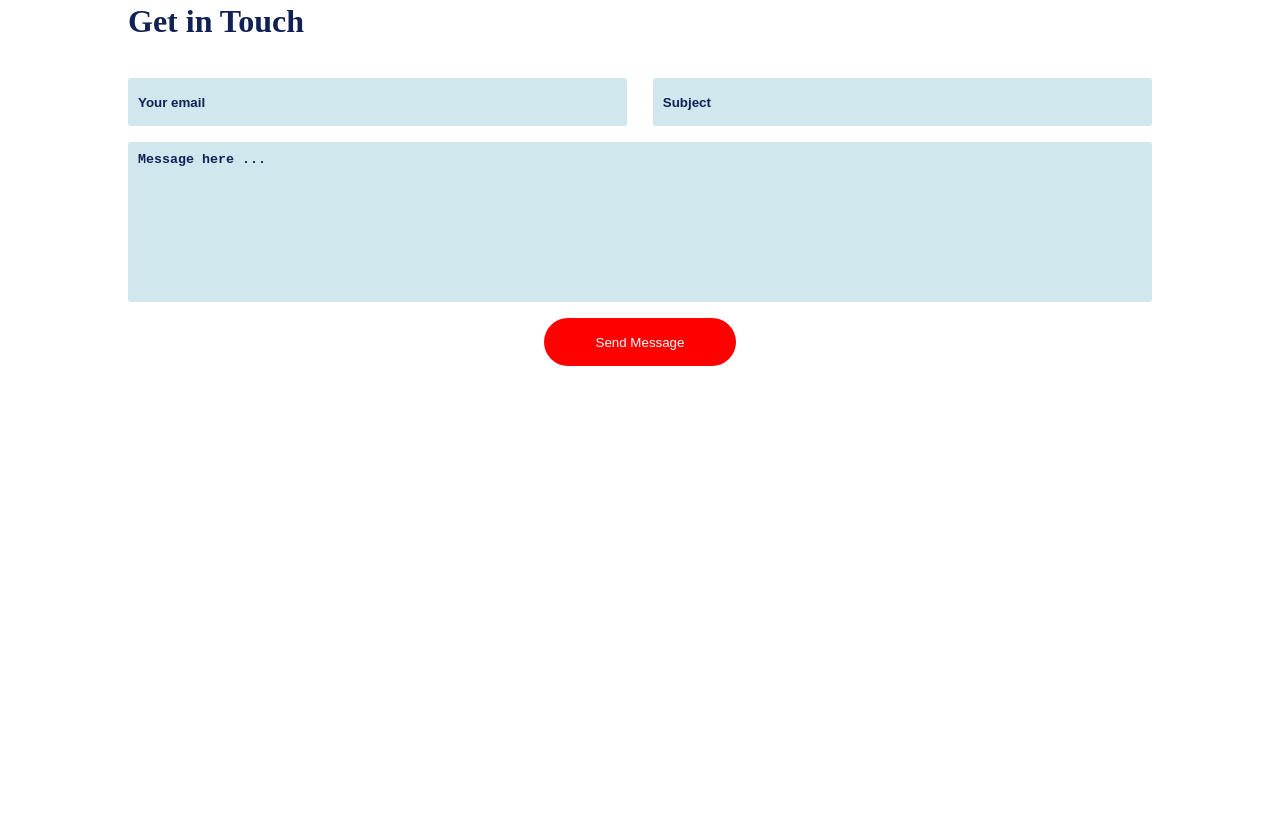
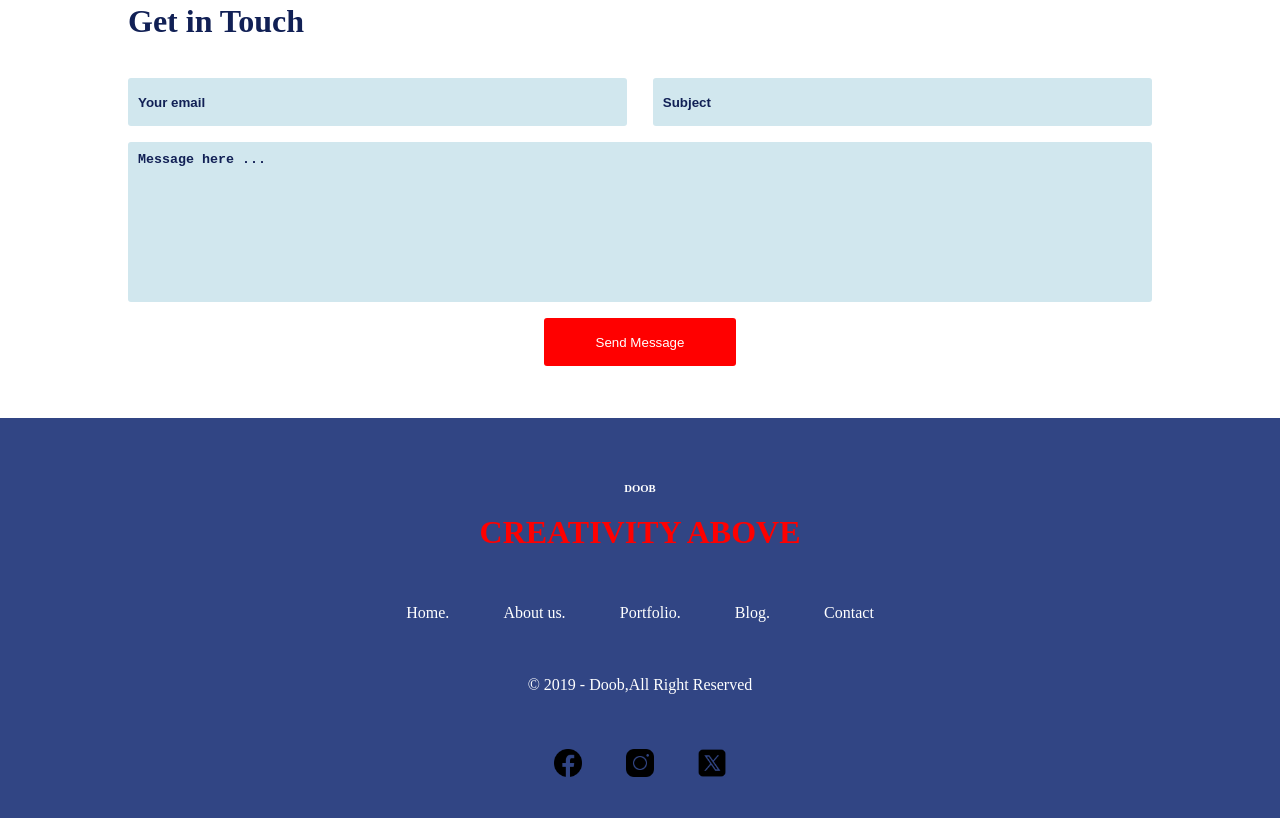
Before and after one commit to H-R-F/projet_achraf_yahya_morad_2, a plain HTML site: page index.html in a window 1280 px wide. Shown: the part 1598-2416 px from the top of the page. Before the commit the page ends 2016 px from the top, so only its background shows below. Drawn offline with Linux system fonts and the light colour scheme.

Commit message:
footer done & end some edits

```diff
--- a/index.html
+++ b/index.html
@@ -80,13 +80,32 @@
                     <input type="email" placeholder="Your email">
                     <input type="text" placeholder="Subject">
                 </form>
-                <textarea name="" id="" rows="5" cols="40"" placeholder="Message here ..."></textarea>
+                <textarea name="" id="" rows="5" cols="40" placeholder="Message here ..."></textarea>
                 <button><a href="#">Send Message</a></button>
             </div>
         </section>
     </main>
     <footer>
         <!-- !yahya -->
+        <div class="footer_y">
+            <div class="div_y">
+                <h6 class="space_y">DOOB</h6>
+                <h1 class="the_h1_y">CREATIVITY ABOVE</h1>
+            </div>
+            <div class="the_links_div_y">
+                <a href="" class="link">Home.</a>
+                <a href="" class="link">About us.</a>
+                <a href="" class="link">Portfolio.</a>
+                <a href="" class="link">Blog.</a>
+                <a href="" class="link">Contact</a>
+            </div>
+            <p>	&copy; 2019 - Doob,All Right Reserved</p>
+            <div class="icons_y">
+                <img src="./public/image/icons_fb.png" alt="icon">
+                <img src="./public/image/icons_insta.png" alt="icon">
+                <img src="./public/image/icons_twitter.png" alt="icon">
+            </div>
+        </div>
     </footer>
 </body>
 
--- a/public/css/app.css
+++ b/public/css/app.css
@@ -74,10 +74,14 @@
 
 .more_m {
     background-color: red;
-    border-radius: 20px;
     width: 8vw;
     height: 6vh;
     border: 0px;
+    border-radius: 3px;
+    transition: 1s;
+}
+.more_m:hover {
+    border-radius: 20px;
 }
 
 .more_m a {
@@ -118,7 +122,7 @@
     width: 8vw;
     height: 6vh;
     border: 0px;
-    border-radius: 50px;
+    border-radius: 20px;
     transition: 1s;
 }
 /* end section 1 */
@@ -155,7 +159,11 @@
     border: 0px;
     width: 12vw;
     height: 8vh;
-    border-radius: 50px;
+    border-radius: 3px;
+    transition: 1s;
+}
+.d_1_a button:hover {
+    border-radius: 20px;
 }
 
 
@@ -268,7 +276,11 @@
     height: 6vh;
     background-color: red;
     border: 0px;
-    border-radius: 50px;
+    border-radius: 3px;
+    transition: 1s;
+}
+.second_a button:hover {
+    border-radius: 20px;
 }
 
 .second_a button a {
@@ -281,6 +293,47 @@
 
 /* !style yahya */
 /* footer */
+.footer_y{
+    height: 50vh;
+    background-color: #314584;
+    display: flex;
+    flex-direction: column;
+    justify-content: center;
+    align-items: center;
+    justify-content: space-evenly;
+    text-align: center;
+    color: white;
+    gap: 15px;
+}
+.the_h1_y{
+    color: red;
+}
+.link{
+    text-decoration: none;
+    color: white;
+    display: flex;
+    flex-direction: row;
+}
+.the_links_div_y{
+    display: flex;
+    flex-direction: row;
+    justify-content: space-evenly;
+    width: 45%;
+}
+.space_y{
+    margin-bottom: 20px;
+}
+.div_y{
+    margin-top: 25px;
+}
 
-/* end achrfa */
+.icons_y{
+    display: flex;
+    justify-content: space-evenly;
+    width: 20vw;
+}
+.icons_y img{
+    width: 2.5vw;
+}
+/* end footer */
 /* !end style yahya */
```
